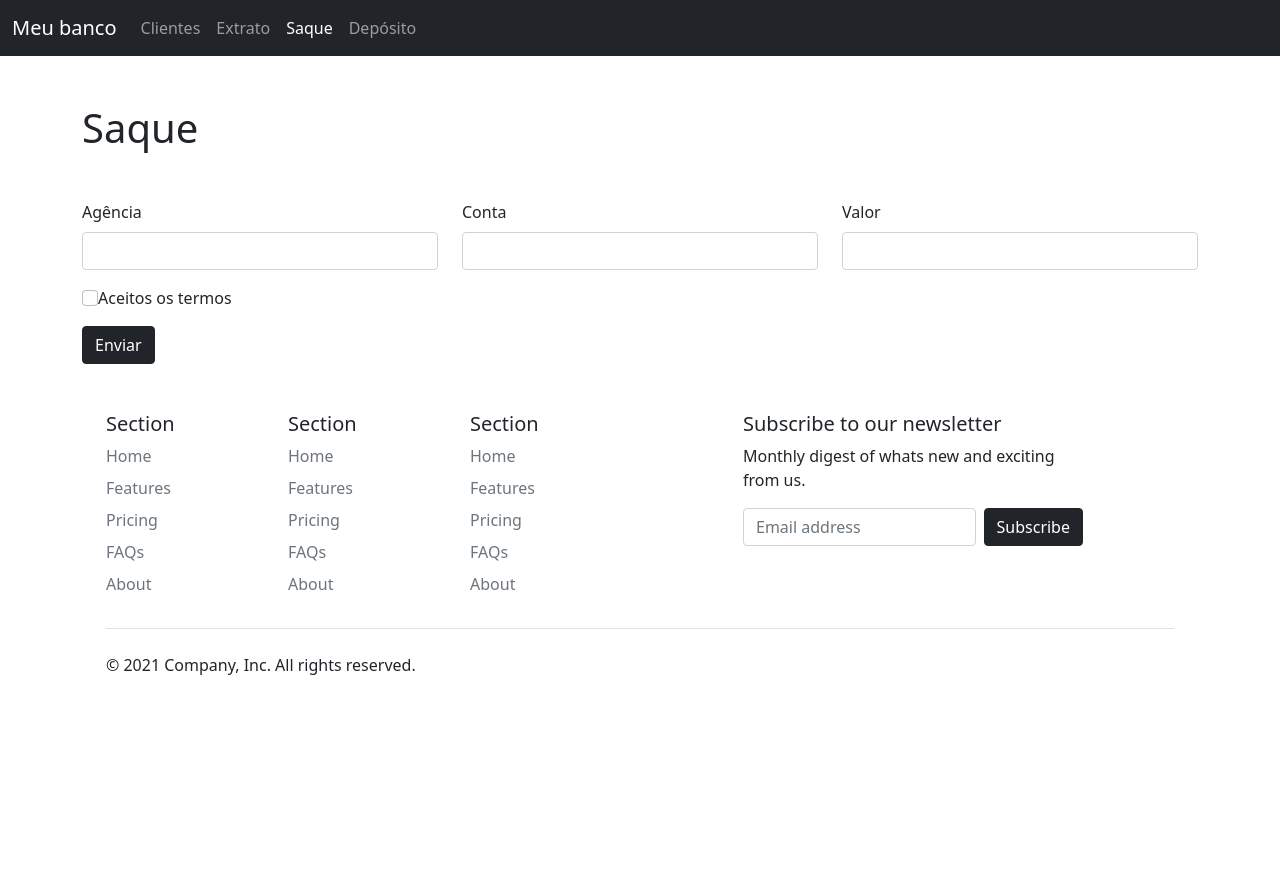
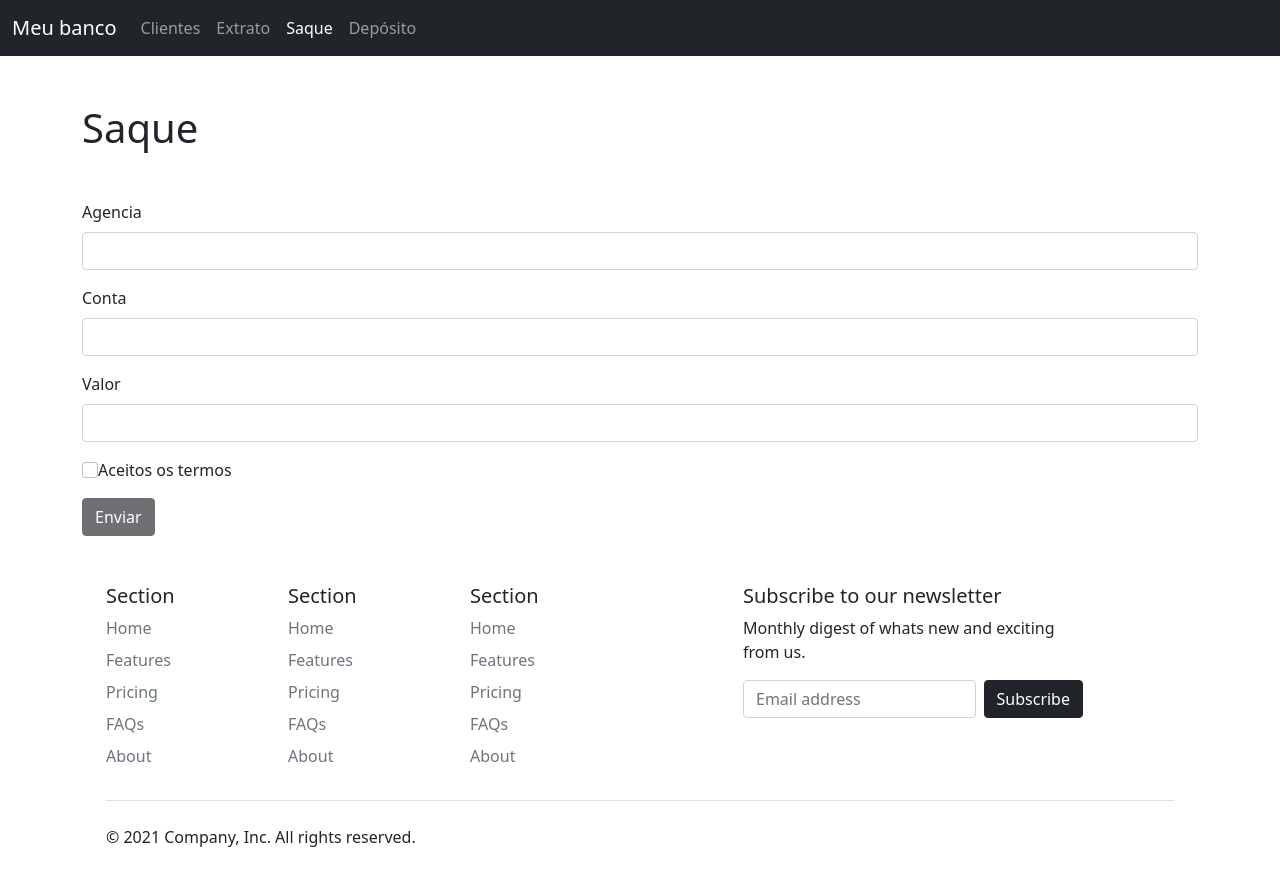
Before and after one commit to LuanBarb0sa/treinamento-angular-java, an Angular app in the folder view/meubancoangular/: page /saque in a window 1280 px wide. Shown: the top 886 px of the page. Before the commit the page ends 800 px from the top, so only its background shows below. Built offline with nearby package versions, Linux system fonts and the light colour scheme.

Commit message:
refatoração de formulários

```diff
--- a/view/meubancoangular/src/app/pages/deposito/deposito.component.html
+++ b/view/meubancoangular/src/app/pages/deposito/deposito.component.html
@@ -1,14 +1,16 @@
 <h1 class="mb-5 mt-5"> Depósito </h1>
-
-<div class="row">
-  <div class="col">
-<app-input-label [label]="'Agência'" [type]="'text'"></app-input-label>
-</div>
-<div class="col">
-<app-input-label [label]="'Conta'" [type] ="'text'"></app-input-label>
-</div>
-<div class="col">
-<app-input-label [label]="'Valor'" [type]="'text'"></app-input-label>
-</div>
-<app-checkbox label="Aceito os termos"></app-checkbox>
-<app-button titulo="Enviar"></app-button>
+<form [formGroup]="form">
+  <div class="mb-3">
+    <label  class="form-label">Agencia</label>
+    <input type="text" class="form-control"  name="Agencia" formControlName="agencia">
+  </div>
+  <div class="mb-3">
+    <label  class="form-label">Conta</label>
+    <input type="text" class="form-control"  name="Conta" formControlName="conta">
+  </div>
+  <div class="mb-3">
+    <label  class="form-label">Valor</label>
+    <input type="text" class="form-control"  name="Valor" formControlName="valor">
+  </div>
+</form>
+<button type="submit" class="btn btn-dark"  [disabled]="form.invalid" (click)="onSubmit()">Enviar</button>
--- a/view/meubancoangular/src/app/pages/deposito/deposito.component.ts
+++ b/view/meubancoangular/src/app/pages/deposito/deposito.component.ts
@@ -1,4 +1,5 @@
 import { Component, OnInit } from '@angular/core';
+import { FormBuilder, FormControl, FormGroup, Validators } from '@angular/forms';
 
 @Component({
   selector: 'app-deposito',
@@ -6,10 +7,26 @@ import { Component, OnInit } from '@angular/core';
   styleUrls: ['./deposito.component.css']
 })
 export class DepositoComponent implements OnInit {
+  form!:FormGroup;
 
-  constructor() { }
+  constructor(private formb:FormBuilder) { }
 
   ngOnInit(): void {
+    this.createForm();
   }
 
+  createForm() :void {
+    this.form = this.formb.group({
+      agencia: new FormControl(null,[Validators.required]),
+      conta: new FormControl (null,[Validators.required]),
+      valor: new FormControl(null,[Validators.required])
+    })
+  }
+
+  onSubmit(): void {
+    alert(`agencia: ${this.form?.get('agencia')?.value}\nconta: ${this.form?.get('conta')?.value}\nvalor: ${this.form?.get('valor')?.value}`)
+
+ }
+
+
 }
--- a/view/meubancoangular/src/app/pages/pages/clientes/cadastrar-clientes/cadastrar-clientes.component.html
+++ b/view/meubancoangular/src/app/pages/pages/clientes/cadastrar-clientes/cadastrar-clientes.component.html
@@ -1,24 +1,24 @@
 <h1 class="mb-5 mt-5">Cadastro Clientes</h1>
-<form #clientForm="ngForm" (ngSubmit)="onSubmit()">
+<form [formGroup]="form">
   <div class="mb-3">
     <label  class="form-label">Nome</label>
-    <input type="text" class="form-control" id="exampleInputEmail1" [(ngModel)]="clientes.nome" name="nome">
+    <input type="text" class="form-control"  name="nome" formControlName="nome">
   </div>
   <div class="mb-3">
     <label  class="form-label">CPF</label>
-    <input type="text" class="form-control" id="exampleInputEmail1" [(ngModel)]="clientes.cpf" name="cpf">
+    <input type="text" class="form-control"   name="cpf" formControlName="cpf" mask="000.000.000-00">
   </div>
   <div class="mb-3">
     <label  class="form-label">E-mail</label>
-    <input type="text" class="form-control" id="exampleInputEmail1" [(ngModel)]="clientes.email" name="email">
+    <input type="text" class="form-control"   name="email" formControlName="email">
   </div>
   <div class="mb-3">
     <label  class="form-label">Observação</label>
-    <textarea class="form-control" id="exampleFormControlTextarea1" rows="3" [(ngModel)]="clientes.obs" name="obs"></textarea>
+    <textarea class="form-control" id="exampleFormControlTextarea1" rows="3" name="obs" formControlName="obs"></textarea>
   </div>
   <div class="mb-3">
-    <input type="checkbox" class="form-check-input" id="exampleCheck1" [(ngModel)]="clientes.ativo" name="ativo">
+    <input type="checkbox" class="form-check-input" id="exampleCheck1" name="ativo" formControlName="ativo">
     <label class="form-check-label " for="exampleCheck1" titulo= "Enviar">Aceito os termos</label>
     </div>
 </form>
-<button type="submit" class="btn btn-dark" (click)="onSubmit()">Enviar</button>
+<button type="submit" class="btn btn-dark" (click)="onSubmit()" [disabled]="form.invalid">Enviar</button>
--- a/view/meubancoangular/src/app/pages/pages/clientes/cadastrar-clientes/cadastrar-clientes.component.ts
+++ b/view/meubancoangular/src/app/pages/pages/clientes/cadastrar-clientes/cadastrar-clientes.component.ts
@@ -1,7 +1,5 @@
 import { Component,  OnInit,  } from '@angular/core';
 import { FormBuilder,  FormControl,  FormGroup,  Validators } from '@angular/forms';
-import { Clientes } from '../clientes';
-
 
 @Component({
   selector: 'app-cadastrar-clientes',
@@ -9,17 +7,27 @@ import { Clientes } from '../clientes';
   styleUrls: ['./cadastrar-clientes.component.css']
 })
 export class CadastrarClientesComponent implements OnInit {
-  clientes!: Clientes;
+  form!:FormGroup;
 
-
-
-  constructor() {this.clientes= new Clientes()}
+  constructor(private formb:FormBuilder) {
+  }
 
   ngOnInit():void {
+    this.createForm();
+  }
+  createForm():void {
+    this.form = this.formb.group({
+      nome: new FormControl(null,[Validators.required]),
+      cpf: new FormControl (null,[Validators.required, Validators.maxLength(14), Validators.minLength(14)]),
+      email: new FormControl(null,[Validators.required, Validators.email]),
+      obs: new FormControl(null,[Validators.required, Validators.maxLength(30)]),
+      ativo: new FormControl(null,[Validators.required]),
+    })
+  }
 
-  }
-  onSubmit(): void { /* metodo onSubmit com alerta  para aparecer na pag*/
-     alert(`nome: ${this.clientes.nome}\ncpf: ${this.clientes.cpf}\nemail: ${this.clientes.email}\nobs: ${this.clientes.obs}\nativo: ${this.clientes.ativo}`)
+  onSubmit(): void {
+     alert(`nome: ${this.form?.get('nome')?.value}\ncpf: ${this.form?.get('cpf')?.value}\nemail: ${this.form?.get('email')?.value}\nobs: ${this.form?.get('obs')?.value}\nativo: ${this.form?.get('ativo')?.value}`)
+
   }
 
 
--- a/view/meubancoangular/src/app/pages/saque/saque.component.html
+++ b/view/meubancoangular/src/app/pages/saque/saque.component.html
@@ -1,13 +1,17 @@
 <h1 class="mb-5 mt-5"> Saque </h1>
-<div class="row">
-  <div class="col">
-    <app-input-label [label]="'Agência'" [type]="'text'"></app-input-label>
-  </div>
-  <div class="col">
-    <app-input-label [label]="'Conta'" [type]="'text'"></app-input-label>
-  </div>
-  <div class="col">
-    <app-input-label [label]="'Valor'" [type]="'text'"></app-input-label>
-</div>
+<form [formGroup]="form">
+    <div class="mb-3">
+      <label  class="form-label">Agencia</label>
+      <input type="text" class="form-control"  name="Agencia" formControlName="agencia">
+    </div>
+    <div class="mb-3">
+      <label  class="form-label">Conta</label>
+      <input type="text" class="form-control"  name="Conta" formControlName="conta">
+    </div>
+    <div class="mb-3">
+      <label  class="form-label">Valor</label>
+      <input type="text" class="form-control"  name="Valor" formControlName="valor">
+    </div>
+</form>
   <app-checkbox label="Aceito os termos"></app-checkbox>
-  <app-button titulo="Enviar"></app-button>
+  <button titulo="Enviar" class="btn btn-dark"  [disabled]="form.invalid" (click)="onSubmit()">Enviar</button>
--- a/view/meubancoangular/src/app/pages/saque/saque.component.ts
+++ b/view/meubancoangular/src/app/pages/saque/saque.component.ts
@@ -1,4 +1,5 @@
 import { Component, OnInit } from '@angular/core';
+import { FormBuilder, FormControl, FormGroup, Validators } from '@angular/forms';
 
 @Component({
   selector: 'app-saque',
@@ -6,10 +7,23 @@ import { Component, OnInit } from '@angular/core';
   styleUrls: ['./saque.component.css']
 })
 export class SaqueComponent implements OnInit {
+  form!:FormGroup;
 
-  constructor() { }
+  constructor(private formb:FormBuilder) { }
 
   ngOnInit(): void {
+    this.createForm();
   }
 
+  createForm() :void {
+    this.form = this.formb.group({
+      agencia: new FormControl(null,[Validators.required]),
+      conta: new FormControl (null,[Validators.required]),
+      valor: new FormControl(null,[Validators.required])
+    })
+  }
+
+  onSubmit(): void {
+    alert(`agencia: ${this.form?.get('agencia')?.value}\nconta: ${this.form?.get('conta')?.value}\nvalor: ${this.form?.get('valor')?.value}`)
+  }
 }
```
